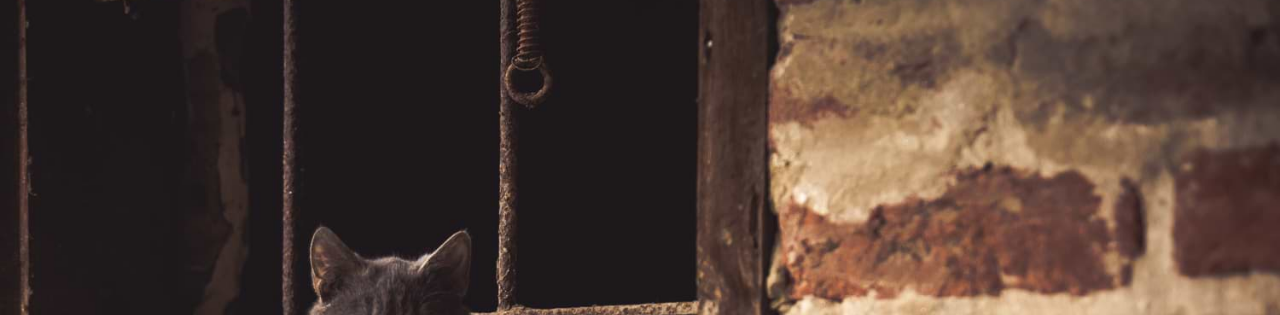
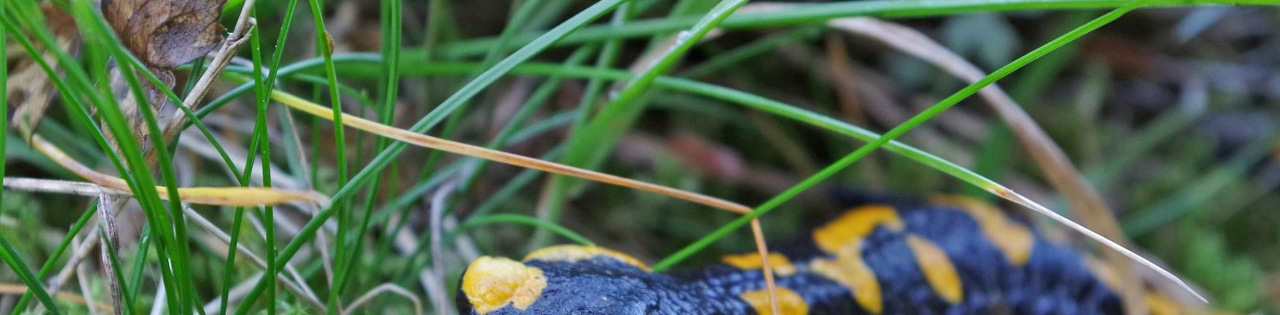
Before and after one commit to Twelvemeanmonkeys/Twelvemeanmonkeys.github.io, a plain HTML site: page index.html in a window 1280 px wide. Shown: the top 315 px of the page. Drawn offline with nearby package versions, Linux system fonts and the light colour scheme.

Commit message:
Änderung PIC

```diff
--- a/style.css
+++ b/style.css
@@ -18,7 +18,7 @@ a{
   color: #fff;
 }
 body{
-	background: url('img/cat.jpg') center center;
+	background: url('img/salamander.jpg') center center;
 	background-size: cover;
 }
 
```
